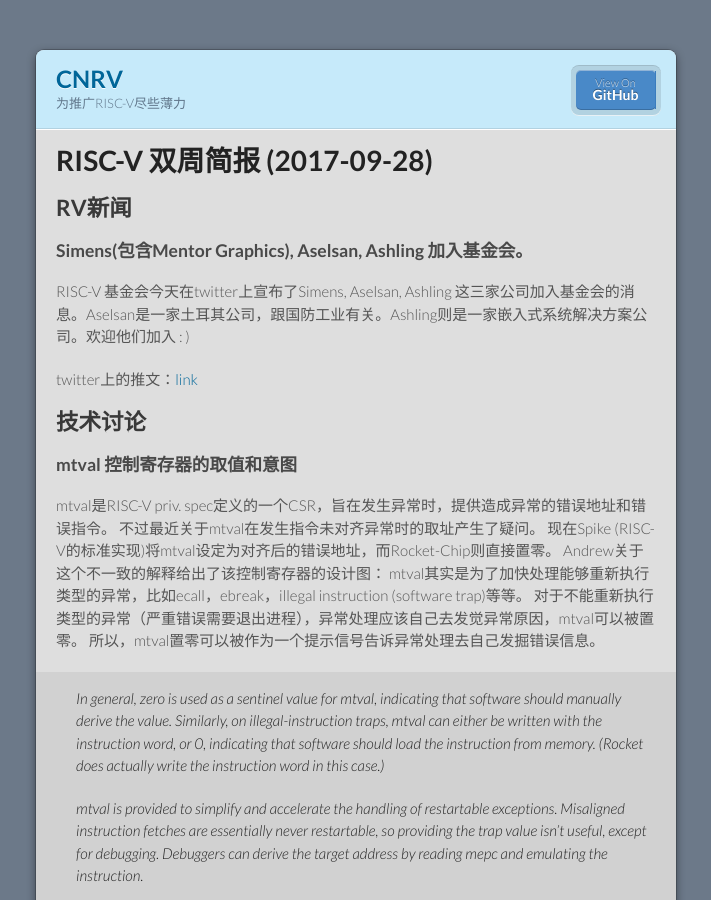
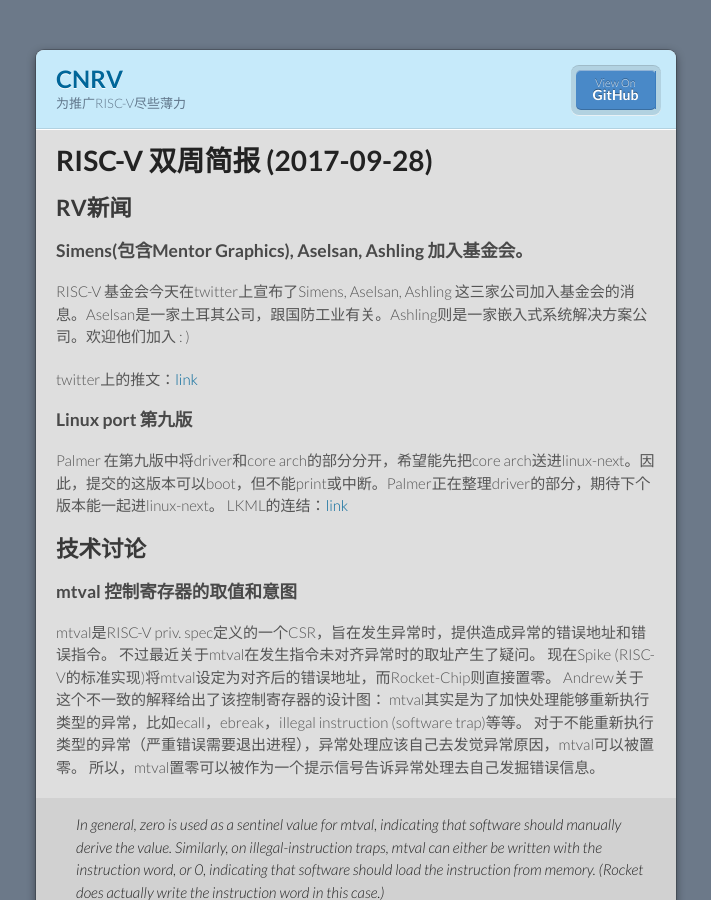
Before and after one commit to cnrv/home, a Jekyll site: the page built from bi-week-rpts/2017-09-28.md, in a window 1280 px wide and 900 px high. Shown: the whole window, without its empty margins (284-995 px from the left). Built offline with Jekyll 4.4.1, drawn with Linux system fonts in a browser that asks for light colours; Markdown is read by kramdown in place of the engine named in the settings; comment, search, counter and statistics services are not loaded; our own code applies the rules of GitHub Pages for plain Markdown files.

Commit message:
加入linux port v9的消息

```diff
--- a/bi-week-rpts/2017-09-28.md
+++ b/bi-week-rpts/2017-09-28.md
@@ -10,6 +10,9 @@
 
 twitter上的推文：[link](https://twitter.com/risc_v/status/913161592921100296)
 
+### Linux port 第九版
+Palmer 在第九版中将driver和core arch的部分分开，希望能先把core arch送进linux-next。因此，提交的这版本可以boot，但不能print或中断。Palmer正在整理driver的部分，期待下个版本能一起进linux-next。
+LKML的连结：[link](https://lkml.org/lkml/2017/9/26/872)
 
 
 ## 技术讨论
```
